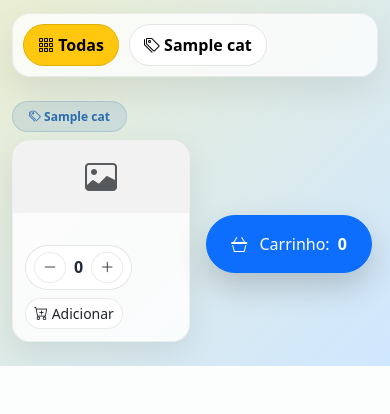
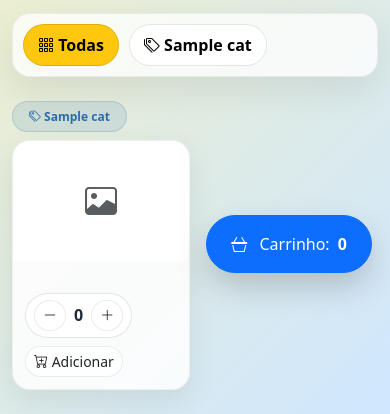
Before and after one commit to gabrieldigitalsales-del/distribuidorabebidas, a Python web app: template templates/index.html in a window 390 px wide. Shown: the part 553-967 px from the top of the page. Before the commit the page ends 919 px from the top, so only its background shows below. Run offline with Jinja, Linux system fonts and the light colour scheme; the template is opened without the code that fills it: most values are stand-ins (such as "Sample title", 1, 10 or a date in 2020).

Commit message:
Update index.html

```diff
--- a/templates/index.html
+++ b/templates/index.html
@@ -128,25 +128,30 @@
     border: 1px solid rgba(0,0,0,.05);
   }
 
-  /* ===== IMAGEM DO PRODUTO (QUADRADA + MOSTRA INTEIRA) ===== */
-/* Área da imagem: altura automática, com limite */
+  /* ===== IMAGEM: APARECER INTEIRA E REDUZIR ESPAÇO BRANCO =====
+     - Sem aspect-ratio (não força quadrado gigante)
+     - Altura mínima pequena, altura máxima controlada
+     - Imagem inteira (contain), sem esticar
+  */
   .nc-media{
     width: 100%;
-  padding: 12px;              /* respiro */
-  background: #f2f2f2;
+    background: #ffffff;
     display: flex;
     align-items: center;
     justify-content: center;
+    padding: 8px;              /* menos branco */
+    min-height: 140px;         /* não deixa ficar pequeno demais */
+    max-height: 220px;         /* trava o bloco */
   }
 
-/* A imagem aparece inteira e define a altura do bloco */
   .nc-media img{
-  width: 100%;
-  height: auto;               /* <<< deixa a altura ser natural */
-  max-height: 220px;          /* <<< limite pra não ficar gigante */
-  object-fit: contain;        /* <<< mostra inteira */
+    display: block;
+    max-width: 100%;
+    max-height: 204px;         /* um pouco menor que o container por causa do padding */
+    width: auto;               /* IMPORTANTÍSSIMO pra garrafas finas */
+    height: auto;
+    object-fit: contain;
     object-position: center;
-  display: block;
   }
 
   .qty-pill{
@@ -216,6 +221,15 @@
     .product-section{ --bs-gutter-x: .65rem; --bs-gutter-y: .65rem; }
     .nc-card .p-3{ padding: .75rem !important; }
     .qty-pill{ gap: 8px; padding: 6px 8px; }
+
+    .nc-media{
+      padding: 6px;
+      min-height: 120px;
+      max-height: 190px;
+    }
+    .nc-media img{
+      max-height: 178px;
+    }
   }
 
   /* Responsivo geral */
@@ -289,7 +303,6 @@
                data-cat="{{ cat|e }}"
                data-name="{{ (p.name ~ ' ' ~ p.description ~ ' ' ~ p.category)|lower }}">
             <div class="nc-card h-100">
-
               {% if p.image_url %}
                 <div class="nc-media">
                   <img src="{{ p.image_url }}" alt="{{ p.name }}">
```
Lines whose indentation alone changed are shown as unchanged.
